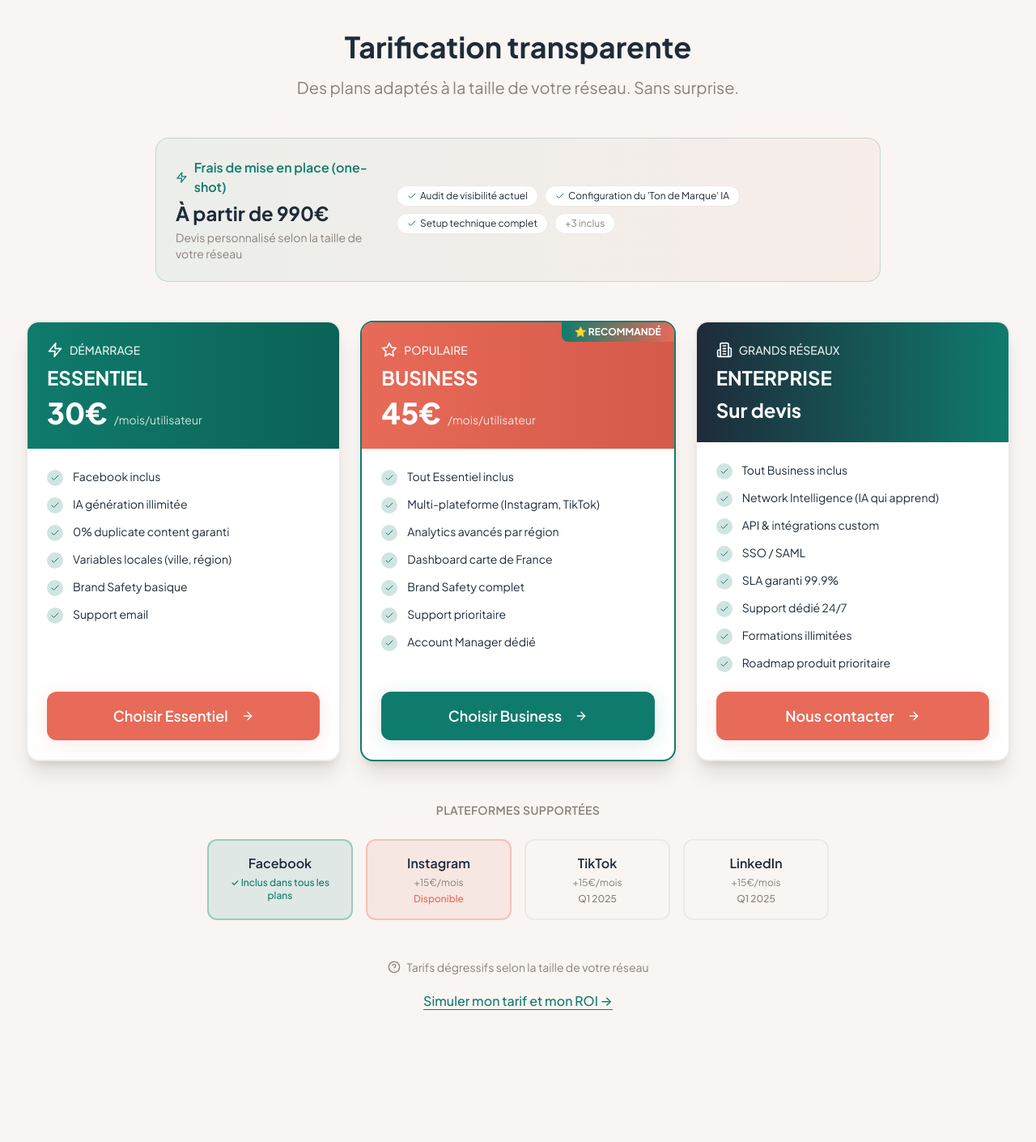
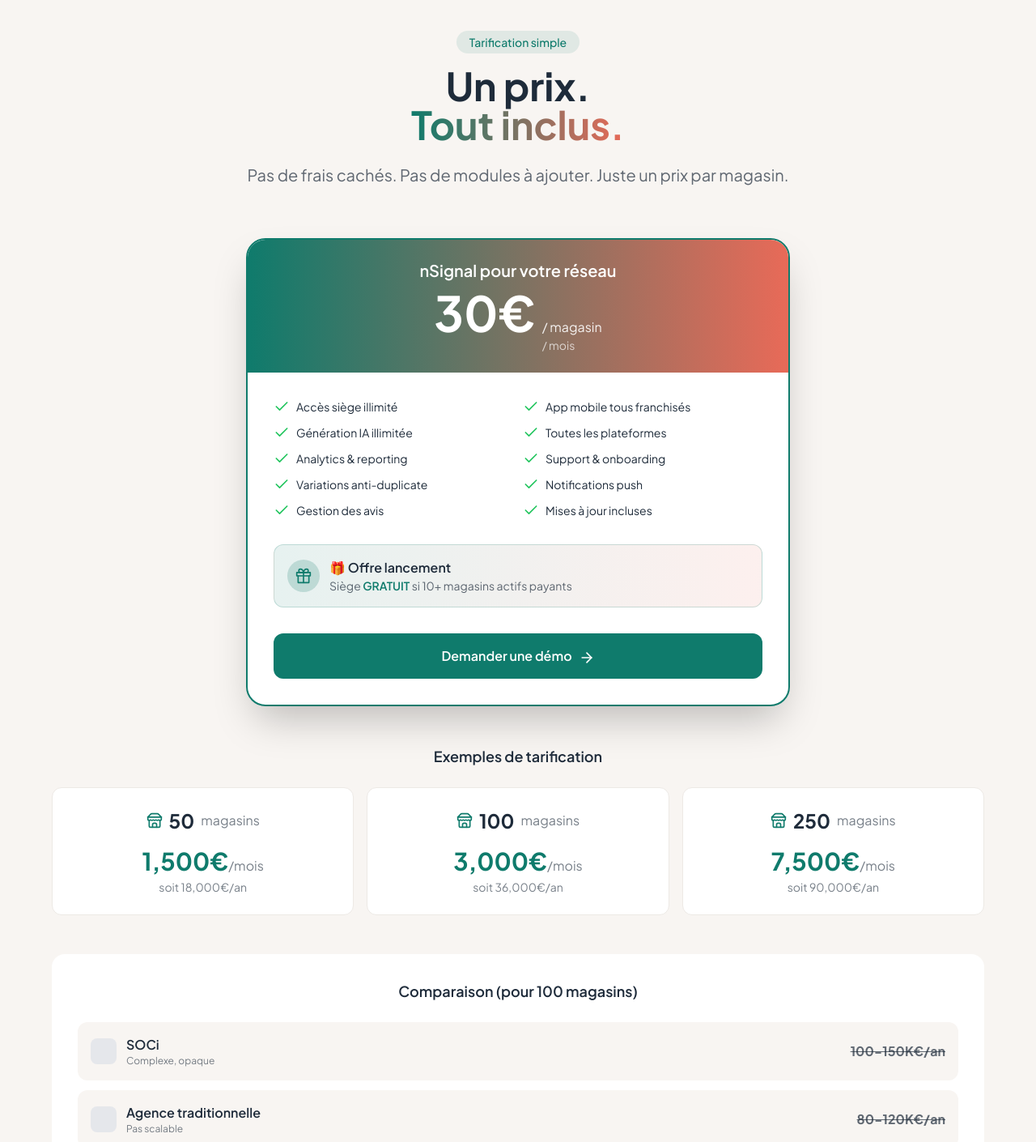
Before and after one commit to Mazaljoker/VISIOPOST_WEBSITE, a React (Vite) app: page / in a window 1280 px wide. Shown: the part 8660-10070 px from the top of the page at 81% size. Built offline with nearby package versions, Linux system fonts and the light colour scheme.

Commit message:
✨ Vision Complete: New PricingSection - 30€/magasin/mois simple

```diff
--- a/src/sections/PricingSection.tsx
+++ b/src/sections/PricingSection.tsx
@@ -1,307 +1,236 @@
 import { motion } from 'framer-motion';
-import { Check, ArrowRight, Star, Zap, Building2, HelpCircle } from 'lucide-react';
-import { pricingPlans, setupConfig, platformOptions } from '../data/pricing';
-import Button from '../components/Button';
-import { PricingSectionProps } from '../types';
+import { Check, ArrowRight, Building, Store, Gift } from 'lucide-react';
 
-const titleVariants = {
-  hidden: { opacity: 0, y: 40 },
-  visible: {
-    opacity: 1,
-    y: 0,
-    transition: {
-      duration: 0.6,
-      ease: 'easeOut' as const,
-    },
-  },
-};
-
-const cardVariants = {
-  hidden: { opacity: 0, y: 50, scale: 0.95 },
-  visible: {
-    opacity: 1,
-    y: 0,
-    scale: 1,
-    transition: {
-      duration: 0.5,
-      ease: 'easeOut' as const,
-    },
-  },
-};
-
-const containerVariants = {
-  hidden: { opacity: 0 },
-  visible: {
-    opacity: 1,
-    transition: {
-      staggerChildren: 0.15,
-      delayChildren: 0.2,
-    },
-  },
-};
-
-interface PlanCardProps {
-  title: string;
-  price: number | null;
-  period: string;
-  features: string[];
-  cta: string;
-  highlight?: string;
-  isPopular?: boolean;
-  variant: string;
+interface PricingSectionProps {
   onOpenRoi?: () => void;
 }
 
 /**
- * PlanCard - Charte Graphique nSignal 2025
+ * Pricing Section - Simple: 30€/magasin/mois
  */
-const PlanCard = ({ title, price, period, features, cta, highlight, isPopular, variant, onOpenRoi }: PlanCardProps) => {
-  const getIcon = () => {
-    switch (variant) {
-      case 'starter': return <Zap className="w-5 h-5" />;
-      case 'pro': return <Star className="w-5 h-5" />;
-      case 'centrale': return <Building2 className="w-5 h-5" />;
-      default: return <Zap className="w-5 h-5" />;
-    }
-  };
+const PricingSection = ({ onOpenRoi }: PricingSectionProps) => {
+  const included = [
+    'Accès siège illimité',
+    'App mobile tous franchisés',
+    'Génération IA illimitée',
+    'Toutes les plateformes',
+    'Analytics & reporting',
+    'Support & onboarding',
+    'Variations anti-duplicate',
+    'Notifications push',
+    'Gestion des avis',
+    'Mises à jour incluses',
+  ];
 
-  const getGradient = () => {
-    switch (variant) {
-      case 'starter': return 'from-nsignal-primary to-nsignal-primary-600';
-      case 'pro': return 'from-nsignal-secondary to-nsignal-secondary-600';
-      case 'centrale': return 'from-nsignal-dark to-nsignal-primary';
-      default: return 'from-nsignal-primary to-nsignal-secondary';
-    }
-  };
+  const examples = [
+    { stores: 50, monthly: 1500, yearly: 18000 },
+    { stores: 100, monthly: 3000, yearly: 36000 },
+    { stores: 250, monthly: 7500, yearly: 90000 },
+  ];
+
+  const competitors = [
+    { name: 'SOCi', price: '100-150K€/an', note: 'Complexe, opaque' },
+    { name: 'Agence traditionnelle', price: '80-120K€/an', note: 'Pas scalable' },
+    { name: 'Hootsuite Enterprise', price: '~50K€/an', note: 'Pas multi-location' },
+    { name: 'nSignal', price: '36K€/an', note: '(100 magasins)', highlight: true },
+  ];
 
   return (
-    <motion.div
-      variants={cardVariants}
-      whileHover={{ y: -8, scale: 1.02 }}
-      className={`relative bg-white dark:bg-nsignal-dark-500 rounded-2xl shadow-xl border-2 overflow-hidden flex flex-col ${
-        isPopular ? 'border-nsignal-primary' : 'border-nsignal-light-400 dark:border-nsignal-dark-400'
-      }`}
-    >
-      {/* Popular badge */}
-      {isPopular && (
-        <div className="absolute top-0 right-0">
-          <div className="bg-gradient-to-r from-nsignal-primary to-nsignal-secondary text-white text-xs font-bold px-4 py-1 rounded-bl-lg">
-            ⭐ RECOMMANDÉ
-          </div>
-        </div>
-      )}
-
-      {/* Header */}
-      <div className={`bg-gradient-to-r ${getGradient()} p-6 text-white`}>
-        <div className="flex items-center space-x-2 mb-2">
-          {getIcon()}
-          {highlight && <span className="text-sm font-medium opacity-90">{highlight}</span>}
-        </div>
-        <h3 className="text-2xl font-bold mb-2">{title}</h3>
-        <div className="flex items-baseline">
-          {price !== null ? (
-            <>
-              <span className="text-4xl font-extrabold">{price}€</span>
-              <span className="text-sm ml-2 opacity-80">{period}</span>
-            </>
-          ) : (
-            <span className="text-2xl font-bold">{period}</span>
-          )}
-        </div>
-      </div>
-
-      {/* Features */}
-      <div className="p-6 flex-1">
-        <ul className="space-y-3">
-          {features.map((feature, index) => (
-            <motion.li
-              key={index}
-              className="flex items-start space-x-3"
-              initial={{ opacity: 0, x: -10 }}
-              whileInView={{ opacity: 1, x: 0 }}
-              viewport={{ once: true }}
-              transition={{ delay: index * 0.05 }}
-            >
-              <div className="w-5 h-5 bg-nsignal-primary/20 rounded-full flex items-center justify-center flex-shrink-0 mt-0.5">
-                <Check className="w-3 h-3 text-nsignal-primary" />
-              </div>
-              <span className="text-nsignal-dark dark:text-nsignal-light text-sm">{feature}</span>
-            </motion.li>
-          ))}
-        </ul>
-      </div>
-
-      {/* CTA */}
-      <div className="p-6 pt-0">
-        <motion.div whileHover={{ scale: 1.02 }} whileTap={{ scale: 0.98 }}>
-          <Button
-            variant={isPopular ? 'primary' : 'secondary'}
-            size="lg"
-            className="w-full"
-            onClick={variant === 'starter' ? onOpenRoi : undefined}
-          >
-            <span>{cta}</span>
-            <ArrowRight className="w-4 h-4 ml-2" />
-          </Button>
-        </motion.div>
-      </div>
-    </motion.div>
-  );
-};
-
-/**
- * Section Pricing - Charte Graphique nSignal 2025
- */
-const PricingSection = ({ className = '', onOpenRoi }: PricingSectionProps) => {
-  return (
-    <section id="pricing" className={`py-20 px-4 sm:px-6 lg:px-8 bg-nsignal-light dark:bg-nsignal-dark ${className}`}>
-      <div className="max-w-7xl mx-auto">
-        {/* Header */}
+    <section id="pricing" className="py-20 px-4 sm:px-6 lg:px-8 bg-nsignal-light dark:bg-nsignal-dark-600">
+      <div className="max-w-6xl mx-auto">
+        {/* Section header */}
         <motion.div
-          className="text-center mb-12"
-          initial="hidden"
-          whileInView="visible"
-          viewport={{ once: true, amount: 0.5 }}
-          variants={titleVariants}
+          className="text-center mb-16"
+          initial={{ opacity: 0, y: 20 }}
+          whileInView={{ opacity: 1, y: 0 }}
+          viewport={{ once: true }}
         >
-          <h2 className="text-4xl font-bold text-nsignal-dark dark:text-nsignal-light mb-4">
-            Tarification transparente
+          <span className="inline-block px-4 py-1 rounded-full bg-nsignal-primary/10 text-nsignal-primary text-sm font-medium mb-4">
+            Tarification simple
+          </span>
+          <h2 className="text-3xl md:text-4xl lg:text-5xl font-bold text-nsignal-dark dark:text-white mb-6">
+            Un prix.
+            <br />
+            <span className="text-transparent bg-clip-text bg-gradient-to-r from-nsignal-primary to-nsignal-secondary">
+              Tout inclus.
+            </span>
           </h2>
-          <p className="text-xl text-nsignal-light-700 dark:text-nsignal-light-600 max-w-2xl mx-auto">
-            Des plans adaptés à la taille de votre réseau. Sans surprise.
+          <p className="text-xl text-nsignal-dark/70 dark:text-white/70 max-w-2xl mx-auto">
+            Pas de frais cachés. Pas de modules à ajouter. Juste un prix par magasin.
           </p>
         </motion.div>
 
-        {/* Setup Banner */}
+        {/* Main pricing card */}
         <motion.div
-          className="max-w-4xl mx-auto mb-12"
-          initial={{ opacity: 0, y: 30 }}
+          className="max-w-2xl mx-auto mb-12"
+          initial={{ opacity: 0, y: 20 }}
           whileInView={{ opacity: 1, y: 0 }}
           viewport={{ once: true }}
-          transition={{ delay: 0.2 }}
         >
-          <div className="bg-gradient-to-r from-nsignal-primary/5 to-nsignal-secondary/5 rounded-2xl p-6 border border-nsignal-primary/20">
-            <div className="flex flex-col md:flex-row md:items-center md:justify-between gap-4">
-              <div>
-                <div className="flex items-center space-x-2 text-nsignal-primary font-semibold mb-1">
-                  <Zap className="w-4 h-4" />
-                  <span>Frais de mise en place (one-shot)</span>
+          <div className="bg-white dark:bg-nsignal-dark-500 rounded-3xl shadow-2xl overflow-hidden border-2 border-nsignal-primary">
+            {/* Header */}
+            <div className="bg-gradient-to-r from-nsignal-primary to-nsignal-secondary p-6 text-center text-white">
+              <h3 className="text-xl font-semibold mb-2">nSignal pour votre réseau</h3>
+              <div className="flex items-baseline justify-center gap-2">
+                <span className="text-5xl md:text-6xl font-bold">30€</span>
+                <div className="text-left">
+                  <p className="text-white/90">/ magasin</p>
+                  <p className="text-white/70 text-sm">/ mois</p>
                 </div>
-                <div className="text-2xl font-bold text-nsignal-dark dark:text-nsignal-light">
-                  À partir de {setupConfig.startingPrice}€
+              </div>
+            </div>
+
+            {/* Content */}
+            <div className="p-6 md:p-8">
+              {/* Included features */}
+              <div className="grid sm:grid-cols-2 gap-3 mb-8">
+                {included.map((feature, index) => (
+                  <div key={index} className="flex items-center gap-2">
+                    <Check className="w-5 h-5 text-green-500 flex-shrink-0" />
+                    <span className="text-sm text-nsignal-dark dark:text-white">{feature}</span>
+                  </div>
+                ))}
+              </div>
+
+              {/* Special offer */}
+              <div className="bg-gradient-to-r from-nsignal-primary/10 to-nsignal-secondary/10 rounded-xl p-4 mb-8 border border-nsignal-primary/20">
+                <div className="flex items-center gap-3">
+                  <div className="w-10 h-10 rounded-full bg-nsignal-primary/20 flex items-center justify-center">
+                    <Gift className="w-5 h-5 text-nsignal-primary" />
+                  </div>
+                  <div>
+                    <p className="font-semibold text-nsignal-dark dark:text-white">
+                      🎁 Offre lancement
+                    </p>
+                    <p className="text-sm text-nsignal-dark/70 dark:text-white/70">
+                      Siège <span className="font-semibold text-nsignal-primary">GRATUIT</span> si 10+ magasins actifs payants
+                    </p>
+                  </div>
                 </div>
-                <p className="text-sm text-nsignal-light-700 dark:text-nsignal-light-600 mt-1">
-                  Devis personnalisé selon la taille de votre réseau
-                </p>
               </div>
-              <div className="flex flex-wrap gap-2">
-                {setupConfig.includes.slice(0, 3).map((item, index) => (
-                  <span
-                    key={index}
-                    className="inline-flex items-center px-3 py-1 bg-white dark:bg-nsignal-dark-500 rounded-full text-xs text-nsignal-dark dark:text-nsignal-light border border-nsignal-light-400 dark:border-nsignal-dark-400"
-                  >
-                    <Check className="w-3 h-3 text-nsignal-primary mr-1" />
-                    {item}
-                  </span>
-                ))}
-                <span className="inline-flex items-center px-3 py-1 bg-white dark:bg-nsignal-dark-500 rounded-full text-xs text-nsignal-light-700 dark:text-nsignal-light-600 border border-nsignal-light-400 dark:border-nsignal-dark-400">
-                  +{setupConfig.includes.length - 3} inclus
-                </span>
-              </div>
+
+              {/* CTA */}
+              <a
+                href="https://calendly.com/nsignal/demo"
+                target="_blank"
+                rel="noopener noreferrer"
+                className="block w-full py-4 bg-nsignal-primary text-white text-center font-semibold rounded-xl hover:bg-nsignal-primary/90 transition-colors"
+              >
+                Demander une démo
+                <ArrowRight className="inline-block w-5 h-5 ml-2" />
+              </a>
             </div>
           </div>
         </motion.div>
 
-        {/* Plans Grid */}
+        {/* Examples */}
         <motion.div
-          className="grid md:grid-cols-3 gap-6 mb-12"
-          variants={containerVariants}
-          initial="hidden"
-          whileInView="visible"
-          viewport={{ once: true, amount: 0.2 }}
-        >
-          {pricingPlans.map((plan, index) => (
-            <PlanCard
-              key={index}
-              title={plan.title}
-              price={plan.price}
-              period={plan.period}
-              features={plan.features}
-              cta={plan.cta}
-              highlight={plan.highlight}
-              isPopular={plan.isPopular}
-              variant={plan.variant}
-              onOpenRoi={onOpenRoi}
-            />
-          ))}
-        </motion.div>
-
-        {/* Platforms */}
-        <motion.div
-          className="max-w-3xl mx-auto"
-          initial={{ opacity: 0, y: 30 }}
+          className="mb-12"
+          initial={{ opacity: 0, y: 20 }}
           whileInView={{ opacity: 1, y: 0 }}
           viewport={{ once: true }}
-          transition={{ delay: 0.4 }}
         >
-          <div className="text-center mb-6">
-            <span className="text-sm font-semibold text-nsignal-light-700 dark:text-nsignal-light-600 uppercase tracking-wide">
-              Plateformes supportées
-            </span>
-          </div>
-          <div className="grid grid-cols-2 md:grid-cols-4 gap-4">
-            {platformOptions.map((platform, index) => (
+          <h3 className="text-center text-lg font-semibold text-nsignal-dark dark:text-white mb-6">
+            Exemples de tarification
+          </h3>
+          <div className="grid md:grid-cols-3 gap-4">
+            {examples.map((example, index) => (
               <div
                 key={index}
-                className={`p-4 rounded-xl text-center border-2 transition-all ${
-                  platform.included
-                    ? 'bg-nsignal-primary/10 border-nsignal-primary/30'
-                    : platform.available
-                    ? 'bg-nsignal-secondary/10 border-nsignal-secondary/30'
-                    : 'bg-nsignal-light dark:bg-nsignal-dark-500 border-nsignal-light-400 dark:border-nsignal-dark-400'
-                }`}
+                className="bg-white dark:bg-nsignal-dark-500 rounded-xl p-6 text-center border border-nsignal-light-400 dark:border-nsignal-dark-400"
               >
-                <div className="font-semibold text-nsignal-dark dark:text-nsignal-light">{platform.name}</div>
-                {platform.included ? (
-                  <div className="text-xs text-nsignal-primary font-medium mt-1">
-                    ✓ Inclus dans tous les plans
-                  </div>
-                ) : (
-                  <>
-                    <div className="text-xs text-nsignal-light-700 dark:text-nsignal-light-600 mt-1">+{platform.price}€/mois</div>
-                    {platform.badge && (
-                      <div className={`text-xs font-medium mt-1 ${
-                        platform.available ? 'text-nsignal-secondary' : 'text-nsignal-light-700 dark:text-nsignal-light-600'
-                      }`}>
-                        {platform.badge}
-                      </div>
-                    )}
-                  </>
-                )}
+                <div className="flex items-center justify-center gap-2 mb-4">
+                  <Store className="w-5 h-5 text-nsignal-primary" />
+                  <span className="text-2xl font-bold text-nsignal-dark dark:text-white">
+                    {example.stores}
+                  </span>
+                  <span className="text-nsignal-dark/60 dark:text-white/60">magasins</span>
+                </div>
+                <p className="text-3xl font-bold text-nsignal-primary mb-1">
+                  {example.monthly.toLocaleString()}€
+                  <span className="text-base font-normal text-nsignal-dark/60 dark:text-white/60">/mois</span>
+                </p>
+                <p className="text-sm text-nsignal-dark/60 dark:text-white/60">
+                  soit {example.yearly.toLocaleString()}€/an
+                </p>
               </div>
             ))}
           </div>
         </motion.div>
 
-        {/* Bottom note */}
+        {/* Comparison */}
         <motion.div
-          className="text-center mt-12"
-          initial={{ opacity: 0 }}
-          whileInView={{ opacity: 1 }}
+          className="bg-white dark:bg-nsignal-dark-500 rounded-2xl p-6 md:p-8"
+          initial={{ opacity: 0, y: 20 }}
+          whileInView={{ opacity: 1, y: 0 }}
           viewport={{ once: true }}
-          transition={{ delay: 0.5 }}
         >
-          <div className="inline-flex items-center space-x-2 text-nsignal-light-700 dark:text-nsignal-light-600 text-sm">
-            <HelpCircle className="w-4 h-4" />
-            <span>Tarifs dégressifs selon la taille de votre réseau</span>
+          <h3 className="text-center text-lg font-semibold text-nsignal-dark dark:text-white mb-6">
+            Comparaison (pour 100 magasins)
+          </h3>
+          <div className="space-y-3">
+            {competitors.map((competitor, index) => (
+              <div
+                key={index}
+                className={`flex items-center justify-between p-4 rounded-xl ${
+                  competitor.highlight
+                    ? 'bg-gradient-to-r from-nsignal-primary/10 to-nsignal-secondary/10 border-2 border-nsignal-primary'
+                    : 'bg-nsignal-light dark:bg-nsignal-dark-400'
+                }`}
+              >
+                <div className="flex items-center gap-3">
+                  {competitor.highlight ? (
+                    <div className="w-8 h-8 rounded-lg bg-nsignal-primary flex items-center justify-center">
+                      <span className="text-white font-bold text-sm">n</span>
+                    </div>
+                  ) : (
+                    <div className="w-8 h-8 rounded-lg bg-gray-200 dark:bg-gray-700"></div>
+                  )}
+                  <div>
+                    <p className={`font-semibold ${competitor.highlight ? 'text-nsignal-primary' : 'text-nsignal-dark dark:text-white'}`}>
+                      {competitor.name}
+                    </p>
+                    <p className="text-xs text-nsignal-dark/60 dark:text-white/60">
+                      {competitor.note}
+                    </p>
+                  </div>
+                </div>
+                <p className={`font-bold ${competitor.highlight ? 'text-nsignal-primary text-xl' : 'text-nsignal-dark/70 dark:text-white/70 line-through'}`}>
+                  {competitor.price}
+                </p>
+              </div>
+            ))}
           </div>
-          <div className="mt-4">
-            <button
-              onClick={onOpenRoi}
-              className="text-nsignal-primary hover:text-nsignal-secondary font-medium underline underline-offset-4 transition-colors"
+          <p className="text-center mt-6 text-nsignal-dark/60 dark:text-white/60">
+            <span className="font-semibold text-nsignal-primary">2-4x moins cher</span> que les alternatives
+          </p>
+        </motion.div>
+
+        {/* Pilot offer */}
+        <motion.div
+          className="mt-8 text-center"
+          initial={{ opacity: 0, y: 20 }}
+          whileInView={{ opacity: 1, y: 0 }}
+          viewport={{ once: true }}
+        >
+          <div className="inline-flex flex-col sm:flex-row items-center gap-4 p-6 bg-white dark:bg-nsignal-dark-500 rounded-2xl border border-nsignal-light-400 dark:border-nsignal-dark-400">
+            <Building className="w-8 h-8 text-nsignal-secondary" />
+            <div className="text-left">
+              <p className="font-semibold text-nsignal-dark dark:text-white">
+                Offre pilote disponible
+              </p>
+              <p className="text-sm text-nsignal-dark/70 dark:text-white/70">
+                Testez sur 20 magasins pendant 2 mois à -50%. Si moins de 60% d'activation, vous ne payez pas la suite.
+              </p>
+            </div>
+            <a
+              href="https://calendly.com/nsignal/demo"
+              target="_blank"
+              rel="noopener noreferrer"
+              className="px-4 py-2 bg-nsignal-secondary text-white font-medium rounded-lg hover:bg-nsignal-secondary/90 transition-colors whitespace-nowrap"
             >
-              Simuler mon tarif et mon ROI →
-            </button>
+              En savoir plus
+            </a>
           </div>
         </motion.div>
       </div>
```
